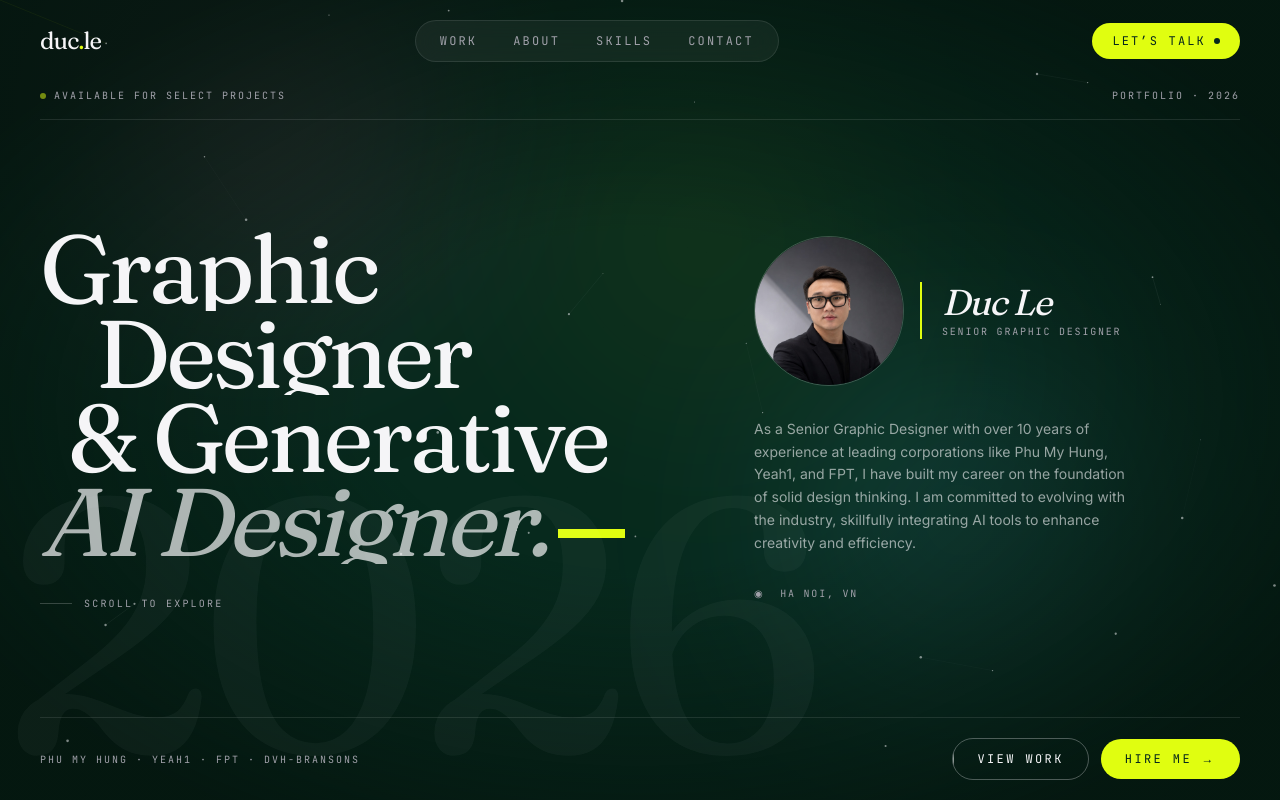
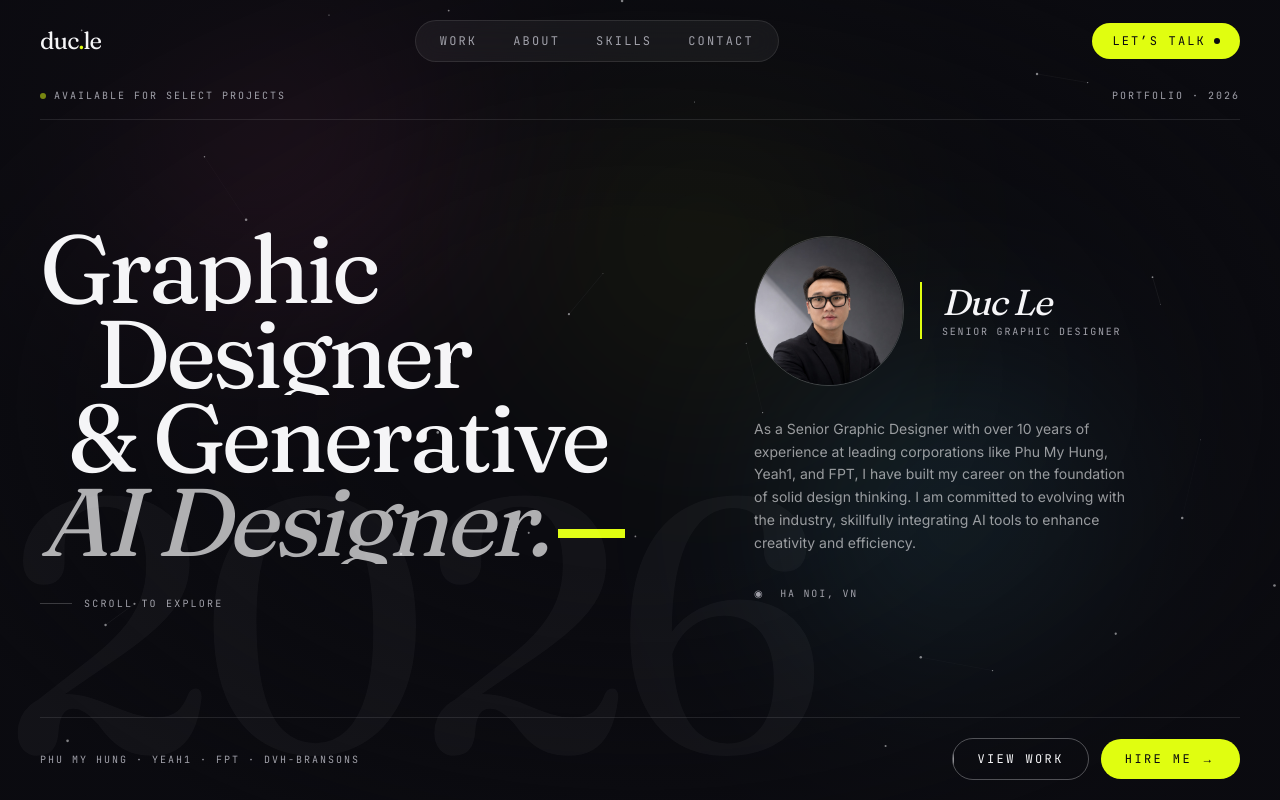
Before and after one commit to duclv145/ducle-portfolio-2026, a Next.js app: page / in a window 1280 px wide. Shown: the top 800 px of the page. Built offline with nearby package versions, Linux system fonts and the light colour scheme.

Commit message:
Revert background experiments back to original dark theme

```diff
--- a/app/globals.css
+++ b/app/globals.css
@@ -1,8 +1,8 @@
 @import "tailwindcss";
 
 :root {
-  --bg: #06281c;
-  --bg-soft: #0c3a28;
+  --bg: #0a0a0f;
+  --bg-soft: #11111a;
   --fg: #f5f5f7;
   --fg-muted: #a1a1aa;
   --accent: #e0fe10;
--- a/components/DynamicBackground.tsx
+++ b/components/DynamicBackground.tsx
@@ -165,7 +165,7 @@ export default function DynamicBackground() {
       </div>
 
       {/* vignette */}
-      <div className="absolute inset-0 bg-[radial-gradient(ellipse_at_center,transparent_30%,rgba(3,18,12,0.8)_85%)]" />
+      <div className="absolute inset-0 bg-[radial-gradient(ellipse_at_center,transparent_30%,rgba(10,10,15,0.85)_85%)]" />
 
       <canvas ref={canvasRef} className="absolute inset-0 h-full w-full" />
     </div>
```
